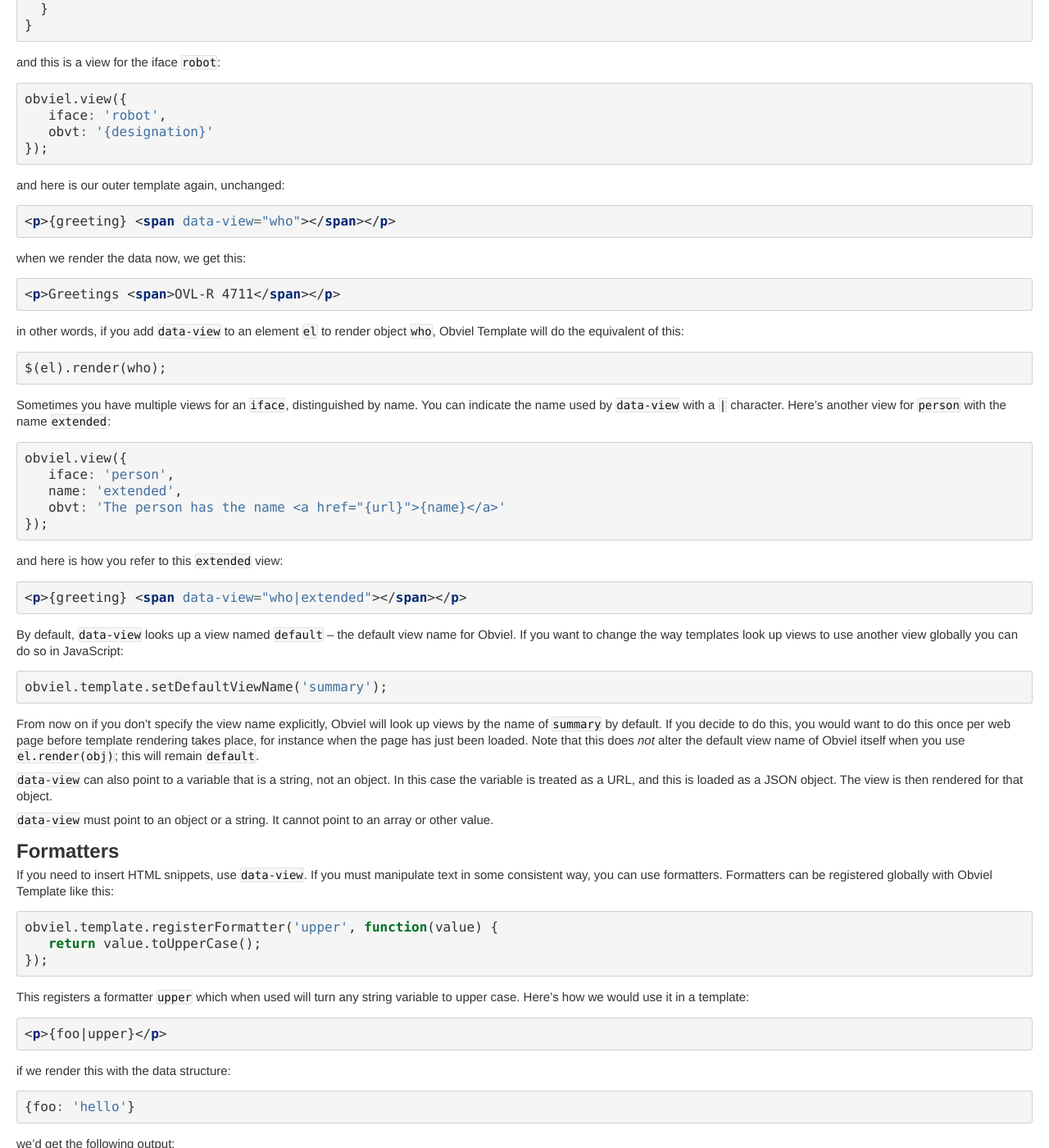
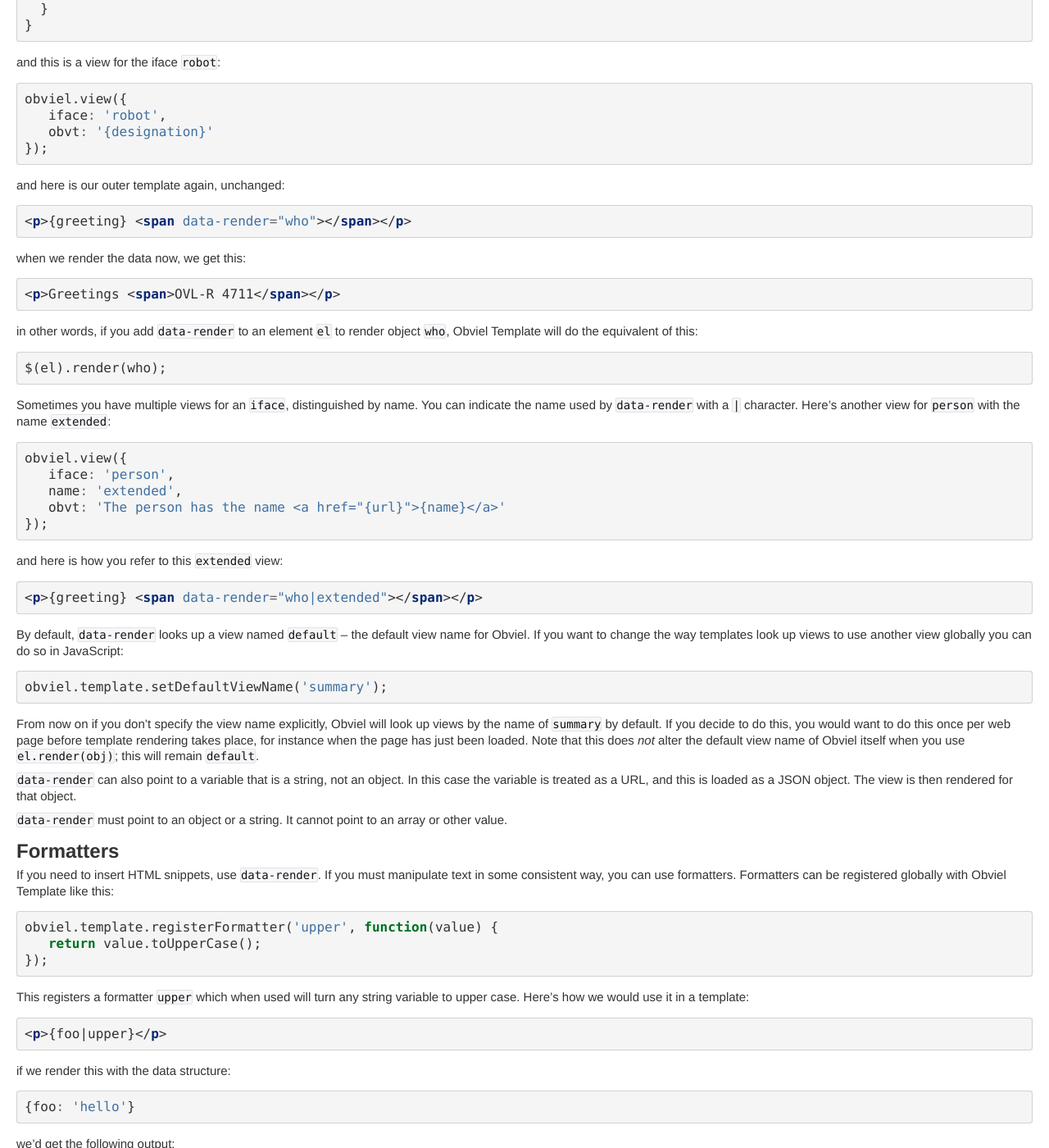
Before and after one commit to obviel/obviel, a Sphinx documentation site: the page built from doc/template.txt, in a window 1280 px wide and 1400 px high, scrolled down 8434 px. Shown: the whole window at 82% size. Built offline with Sphinx 7.4.7, drawn with Linux system fonts in a browser that asks for light colours; some of the changed text lies outside the part shown.

Commit message:
Rename data-view to data-render.

```diff
--- a/doc/CHANGES.txt
+++ b/doc/CHANGES.txt
@@ -8,6 +8,9 @@ CHANGES
 
   * ``data-each`` was renamed to ``data-repeat`` and ``@each`` to
     ``@repeat``.
+
+  * ``data-view`` becomes ``data-render``, as it really calls Obviel's
+    ``render()`` function to render an object.
 
   A simple search and replace in your templates for these names should
   be enough to update your templates.
--- a/doc/manual.txt
+++ b/doc/manual.txt
@@ -699,16 +699,16 @@ the model indicated by ``this.obj.attr``. ``this.obj.attr`` may be a
 sub-object or a URL referring to another object.
 
 Doing this by hand is not too bad, but Obviel also allows you to do this
-using a template using ``data-view``::
+with a template using ``data-render``::
 
   obviel.view({
-    obvt: '<div data-view="attr"></div>'
+    obvt: '<div data-render="attr"></div>'
   });
 
 Wow, that's a lot shorter!
 
 Now let's examine the application from the section above again, using
-templates and ``data-view``::
+templates and ``data-render``::
 
     obviel.view({
        iface: 'text',
@@ -723,7 +723,7 @@ templates and ``data-view``::
 
     obviel.view({
        iface: 'page',
-       obvt: '<div data-repeat="parts" data-view="@."></div>'
+       obvt: '<div data-repeat="parts" data-render="@."></div>'
     });
 
 As you can see, that has cleaned up the code a lot!
@@ -867,7 +867,7 @@ we created before. Here it is, using Obviel Template::
 
     obviel.view({
        iface: 'page',
-       obvt: '<div data-repeat="parts" data-view="@."></div>'
+       obvt: '<div data-repeat="parts" data-render="@."></div>'
     });
 
 We also leave the other views to render ``text`` and ``list`` ifaces
--- a/doc/template.txt
+++ b/doc/template.txt
@@ -460,7 +460,7 @@ will therefore get you::
 
   <p>b in scope a: redefined</p>
 
-``data-view``
+``data-render``
 -------------
 
 Consider the following data:
@@ -500,15 +500,15 @@ events (which we'll see later). Let's consider a view:
 This is a view for the iface ``person``. We use the Obviel Template
 (indicated by ``obvt``) to render the view.
 
-Now we can change our template to render ``who`` as a view::
+Now we can change our template to render ``who`` with a view::
 
-  <p>{greeting} <span data-view="who"></span></p>
+  <p>{greeting} <span data-render="who"></span></p>
 
 The result is still the same::
 
   <p>Hello <span><a href="http://www.example.com/pat_pending">Pat Pending</a></span></p>
 
-Another advantage of using ``data-view`` in this case is that you have
+Another advantage of using ``data-render`` in this case is that you have
 made the outer template more generic. If the object indicated by the
 name ``who`` has another ``iface``, the template will still work
 unchanged. For example, here is a data structure where ``who`` is a
@@ -535,13 +535,13 @@ and this is a view for the iface ``robot``:
 
 and here is our outer template again, unchanged::
 
-  <p>{greeting} <span data-view="who"></span></p>
+  <p>{greeting} <span data-render="who"></span></p>
 
 when we render the data now, we get this::
 
   <p>Greetings <span>OVL-R 4711</span></p>
 
-in other words, if you add ``data-view`` to an element ``el`` to
+in other words, if you add ``data-render`` to an element ``el`` to
 render object ``who``, Obviel Template will do the equivalent of this:
 
 .. code-block:: javascript
@@ -549,7 +549,7 @@ render object ``who``, Obviel Template will do the equivalent of this:
   $(el).render(who);
 
 Sometimes you have multiple views for an ``iface``, distinguished by
-name. You can indicate the name used by ``data-view`` with a ``|``
+name. You can indicate the name used by ``data-render`` with a ``|``
 character. Here's another view for ``person`` with the name ``extended``:
 
 .. code-block:: javascript
@@ -563,9 +563,9 @@ character. Here's another view for ``person`` with the name ``extended``:
 
 and here is how you refer to this ``extended`` view::
 
-  <p>{greeting} <span data-view="who|extended"></span></p>
+  <p>{greeting} <span data-render="who|extended"></span></p>
 
-By default, ``data-view`` looks up a view named ``default`` -- the default
+By default, ``data-render`` looks up a view named ``default`` -- the default
 view name for Obviel. If you want to change the way templates look up
 views to use another view globally you can do so in JavaScript:
 
@@ -581,17 +581,17 @@ loaded. Note that this does *not* alter the default view name of
 Obviel itself when you use ``el.render(obj)``; this will remain
 ``default``.
 
-``data-view`` can also point to a variable that is a string, not an
+``data-render`` can also point to a variable that is a string, not an
 object.  In this case the variable is treated as a URL, and this is
 loaded as a JSON object. The view is then rendered for that object.
 
-``data-view`` must point to an object or a string. It cannot point to an
-array or other value.
+``data-render`` must point to an object or a string. It cannot point
+to an array or other value.
 
 Formatters
 ----------
 
-If you need to insert HTML snippets, use ``data-view``. If you must
+If you need to insert HTML snippets, use ``data-render``. If you must
 manipulate text in some consistent way, you can use
 formatters. Formatters can be registered globally with Obviel Template
 like this:
@@ -1094,7 +1094,7 @@ text-nodes). Most DOM manipulations by adding, moving or removing
 elements or text modes are unsafe: it can break Obviel Template in
 unexpected ways, as it relies on the order of child nodes to stay the
 same. But if you want to insert a whole bunch of elements you should
-consider using ``data-view`` instead.
+consider using ``data-render`` instead.
 
 special attributes (``id``, ``src``)
 ------------------------------------
@@ -1199,7 +1199,7 @@ The order of execution of operations on an element is as follows :
 
 * ``data-with``
 
-* ``data-view`` or ``data-trans``
+* ``data-render`` or ``data-trans``
 
 * ``data-attr``
 
@@ -1209,7 +1209,7 @@ The order of execution of operations on an element is as follows :
 
 For example, you could combine directives like this::
 
-  <p data-if="a" data-repeat="b" data-with="c" data-view="d"></p>
+  <p data-if="a" data-repeat="b" data-with="c" data-render="d"></p>
 
 This means that if the value ``a`` is present and true, the ``p``
 element will be included in the rendered template (at all). After
@@ -1218,8 +1218,8 @@ we render the object ``d`` in the ``c`` scope with a view.
 
 This order holds no matter in what order you define the attributes.
 
-``data-trans`` is at the same level as ``data-view``. It's not allowed
-on an element with ``data-view``.
+``data-trans`` is at the same level as ``data-render``. It's not allowed
+on an element with ``data-render``.
 
 ``data-attr`` and ``data-func`` are executed last for an element, and
 finally elements are transformed using ``data-el`` or ``data-unwrap``.
--- a/doc/template_i18n.txt
+++ b/doc/template_i18n.txt
@@ -308,20 +308,20 @@ may also be expressed like this::
 
   View names are also not included in the message ids, so this::
 
-    <p data-trans="">I saw <span data-view="person|summary"></span>.</p>
+    <p data-trans="">I saw <span data-render="person|summary"></span>.</p>
 
   will use the same message id as this::
 
-    <p data-trans="">I saw <span data-view="person"></span>.</p>
+    <p data-trans="">I saw <span data-render="person"></span>.</p>
 
   namely::
 
     I saw {person}.
 
-You can also always omit the ``data-tvar`` in case of a ``data-view``
+You can also always omit the ``data-tvar`` in case of a ``data-render``
 element::
 
-  <p data-trans="">The great <span data-view="foo"></span>.</p>
+  <p data-trans="">The great <span data-render="foo"></span>.</p>
 
 This will result in a message id like this::
 
--- a/src/demo/todos/index.html
+++ b/src/demo/todos/index.html
@@ -35,7 +35,7 @@
           <input data-handler="click|toggleAll" id="toggle-all" type="checkbox"/>
           <label for="toggle-all" data-trans="">Mark all as complete</label>
           <ul id="todo-list">
-            <li data-repeat="items" data-view="@."></li>
+            <li data-repeat="items" data-render="@."></li>
           </ul>
         </section>
 
```
Also changed, not shown: 3 other files.
